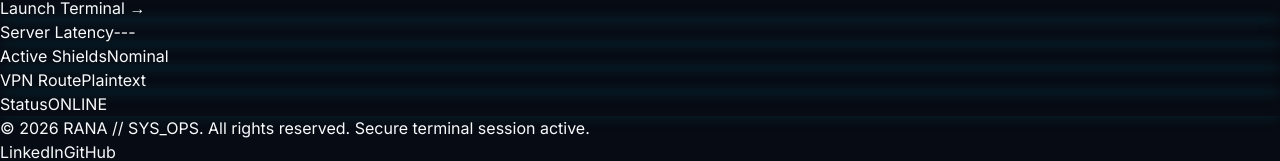
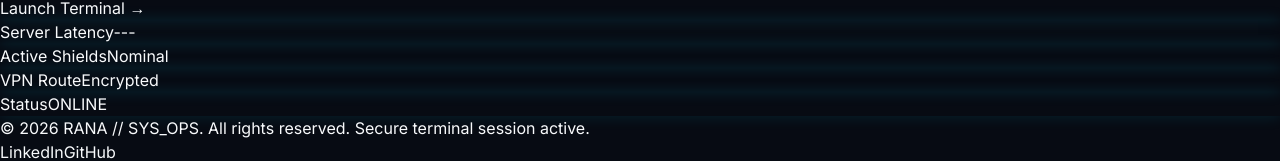
Before and after one commit to hrana36/Toolbox, a Next.js app: page / in a window 1280 px wide. Shown: the part 2616-2777 px from the top of the page. Built offline with nearby package versions, Linux system fonts and the light colour scheme.

Commit message:
feat: treat localhost as encrypted context and map insecure public context to direct

```diff
--- a/src/app/page.tsx
+++ b/src/app/page.tsx
@@ -20,7 +20,10 @@ export default function Home() {
   useEffect(() => {
     if (typeof window !== 'undefined') {
       setOnline(navigator.onLine);
-      setIsEncrypted(window.location.protocol === 'https:');
+      const isLocalOrSecure = window.location.protocol === 'https:' ||
+                             window.location.hostname === 'localhost' ||
+                             window.location.hostname === '127.0.0.1';
+      setIsEncrypted(isLocalOrSecure);
     }
     const handleOnline = () => setOnline(true);
     const handleOffline = () => setOnline(false);
@@ -249,8 +252,8 @@ export default function Home() {
           </div>
           <div className="bg-slate-900/40 border border-slate-800 rounded p-4 flex flex-col justify-between cyber-glow">
             <span className="text-slate-500 uppercase">{t('home.pinger_vpn')}</span>
-            <span className={`text-lg font-bold mt-2 ${isEncrypted ? 'text-cyan-400' : 'text-amber-400'}`}>
-              {isEncrypted ? t('home.status_encrypted') : t('home.status_plaintext')}
+            <span className="text-lg font-bold mt-2 text-cyan-400">
+              {isEncrypted ? t('home.status_encrypted') : t('home.status_direct')}
             </span>
           </div>
           <div className="bg-slate-900/40 border border-slate-800 rounded p-4 flex flex-col justify-between cyber-glow">
--- a/src/locales/bn.json
+++ b/src/locales/bn.json
@@ -35,6 +35,7 @@
     "status_offline": "অফলাইন",
     "status_offline_shields": "অফলাইন",
     "status_plaintext": "অসুরক্ষিত",
+    "status_direct": "সরাসরি",
     "tab_title": "রানা | সিস্টেম ও সিকিউরিটি কন্ট্রোল সেন্টার",
     "project_title": "প্রজেক্ট ফাইল ও আর্টফ্যাক্ট",
     "project_desc": "যাচাইকৃত সিস্টেম ইউটিলিটি, ডেপ্লয়মেন্ট অটোমেশন পাইপলাইন এবং অবকাঠামোগত আর্কিটেকচার পর্যালোচনা করুন।",
--- a/src/locales/en.json
+++ b/src/locales/en.json
@@ -35,6 +35,7 @@
     "status_offline": "OFFLINE",
     "status_offline_shields": "Offline",
     "status_plaintext": "Plaintext",
+    "status_direct": "Direct",
     "tab_title": "Rana | Systems & Security Control Center",
     "project_title": "Project Files & Artifacts",
     "project_desc": "Verified systems utilities, deployment automation pipelines, and infrastructure architectures.",
```
